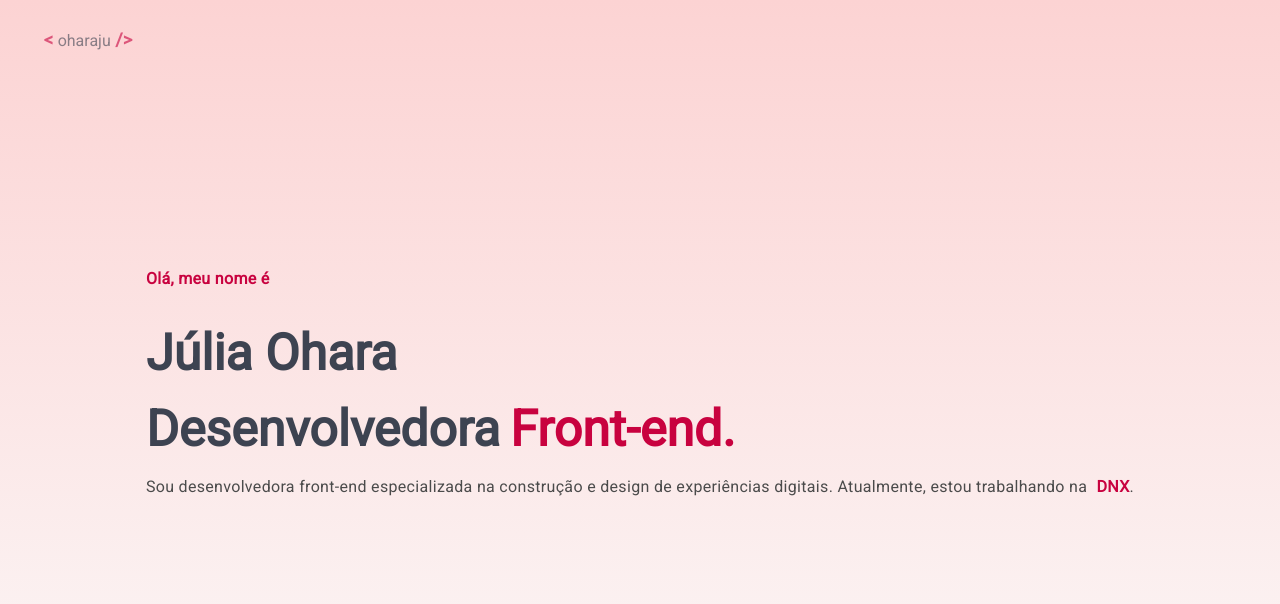
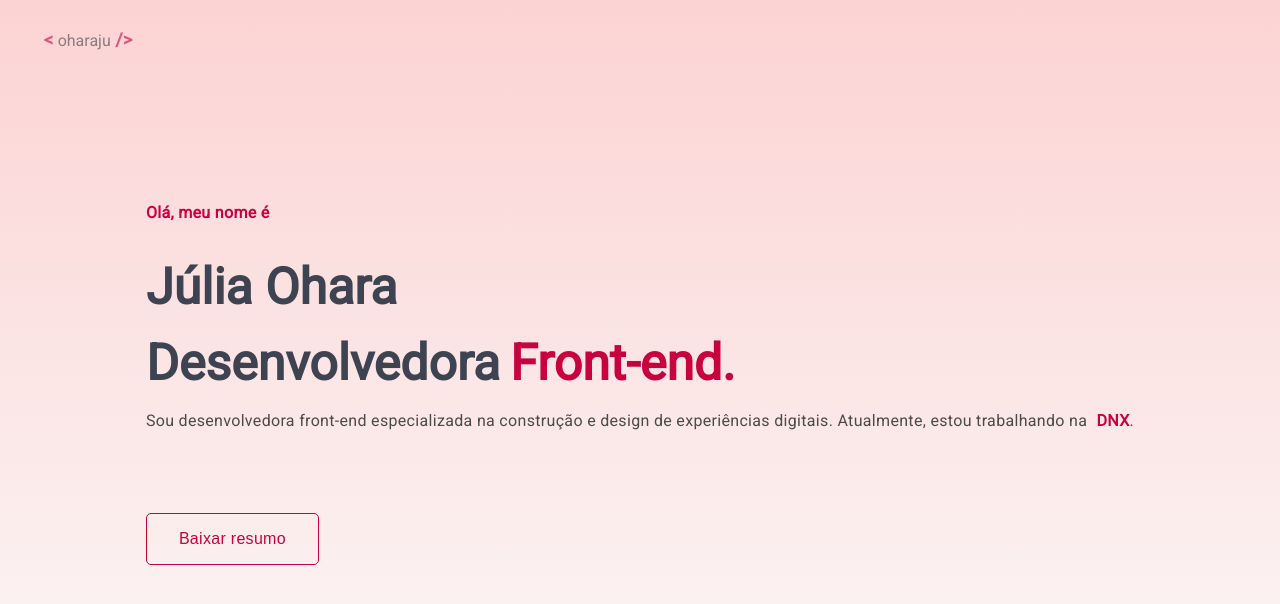
Before and after one commit to oharaju/oharaju.github.io, a Next.js app: page / in a window 1280 px wide. Shown: the top 604 px of the page. Built offline with nearby package versions, Linux system fonts and the light colour scheme.

Commit message:
feat: create button component

```diff
--- /dev/null
+++ b/src/components/atoms/Button/Index.tsx
@@ -0,0 +1,7 @@
+import { ButtonStyles } from './styles';
+
+export default function Button ({ children }: any) {
+  return(
+    <ButtonStyles>{children}</ButtonStyles>
+  )
+}
--- /dev/null
+++ b/src/components/atoms/Button/styles.ts
@@ -0,0 +1,25 @@
+import styled from "styled-components";
+import colors from "@/tokens/colors";
+
+export const ButtonStyles = styled.button`
+  border-color: ${colors.secondary};
+  background-color: transparent;
+  padding: 1rem 2rem;
+  border: 1px solid;
+  color: ${colors.secondary};
+  border-radius: 5px;
+  text-align: center;
+  font-size: 1rem;
+  letter-spacing: 0.3px;
+  cursor: pointer;
+
+  &:hover {
+    background-color: ${colors.relax};
+  }
+
+  &:focus {
+    outline: 2px dashed ${colors.secondary};
+    outline-offset: 3px;
+    transition: all 0.25s cubic-bezier(0.645, 0.045, 0.355, 1);
+  }
+`
--- a/src/components/molecules/Hero/index.tsx
+++ b/src/components/molecules/Hero/index.tsx
@@ -1,7 +1,8 @@
 import Markdown from 'markdown-to-jsx';
 import { Container, TextSmall, Title, Subtitle, Description, Link, Office, Area } from './styles';
+import Button from '@/components/atoms/Button/Index';
 
-export default function Hero ({title, subtitle, description}: any) {
+export default function Hero ({title, subtitle, description, children}: any) {
 
   return(
     <Container>
@@ -15,6 +16,7 @@ export default function Hero ({title, subtitle, description}: any) {
         <Markdown options={{ wrapper: Description, overrides: { a: { component: Link }}}}>
           {description}
         </Markdown>
+        <Button>Baixar resumo</Button>
       </div>
     </Container>
   )
--- a/src/components/molecules/Hero/styles.ts
+++ b/src/components/molecules/Hero/styles.ts
@@ -50,6 +50,7 @@ export const Description = styled.p`
   font-size: clamp(16px, 1vw, 21px);
   line-height: 1.5;
   letter-spacing: 0.02rem;
+  margin-bottom: 5rem;
 `
 
 export const Link = styled.a`
--- a/src/tokens/colors.ts
+++ b/src/tokens/colors.ts
@@ -5,7 +5,7 @@ const colors = {
   clear: '#f7f7f7',
   light: '#7E7E7E',
   neutral: '#914051',
-  relax: '#724BB7',
+  relax: '#f8535330',
   stamina: '#222222',
   deep: '#9E9E9E',
   dark: '#191919',
```
